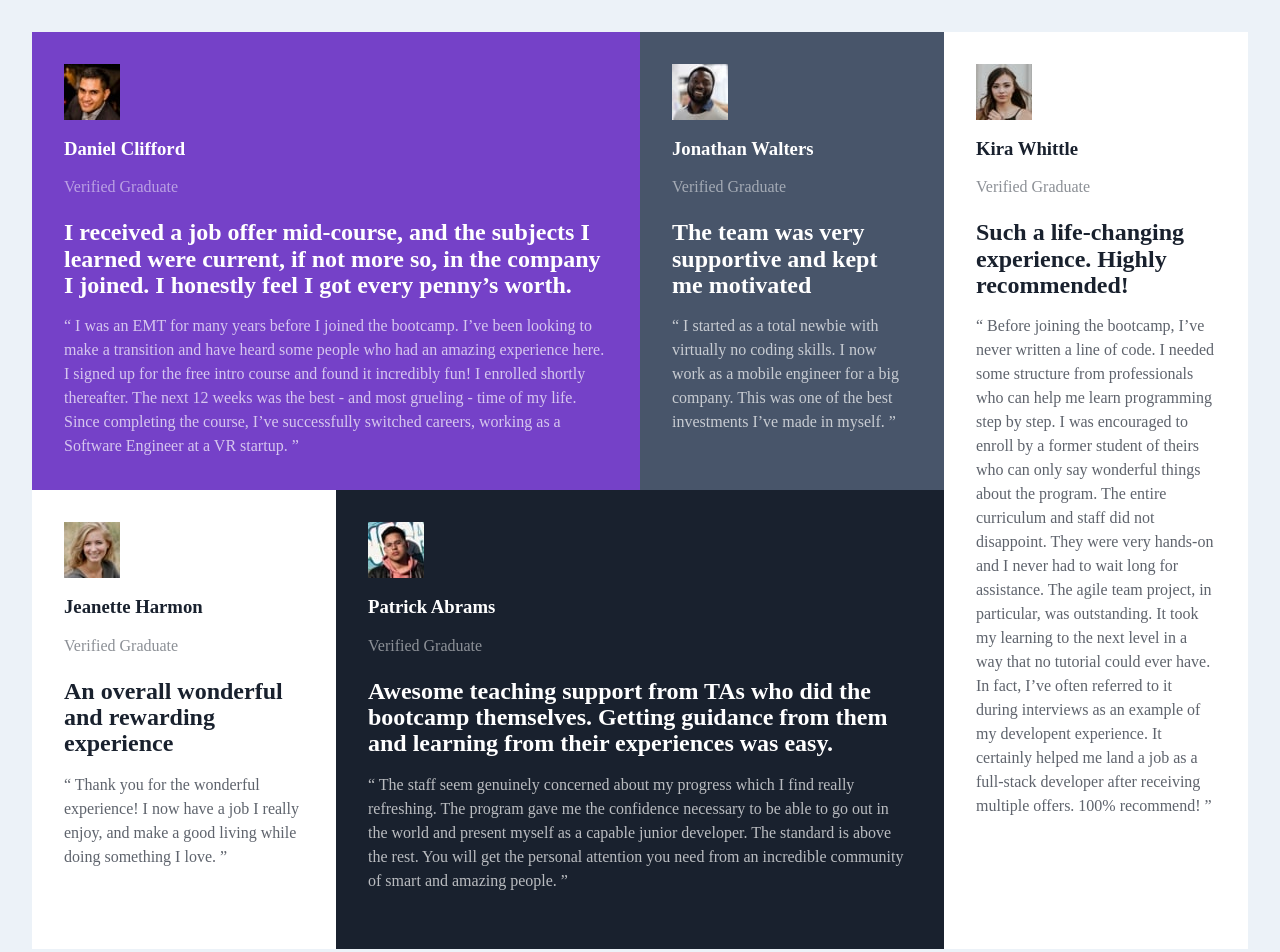
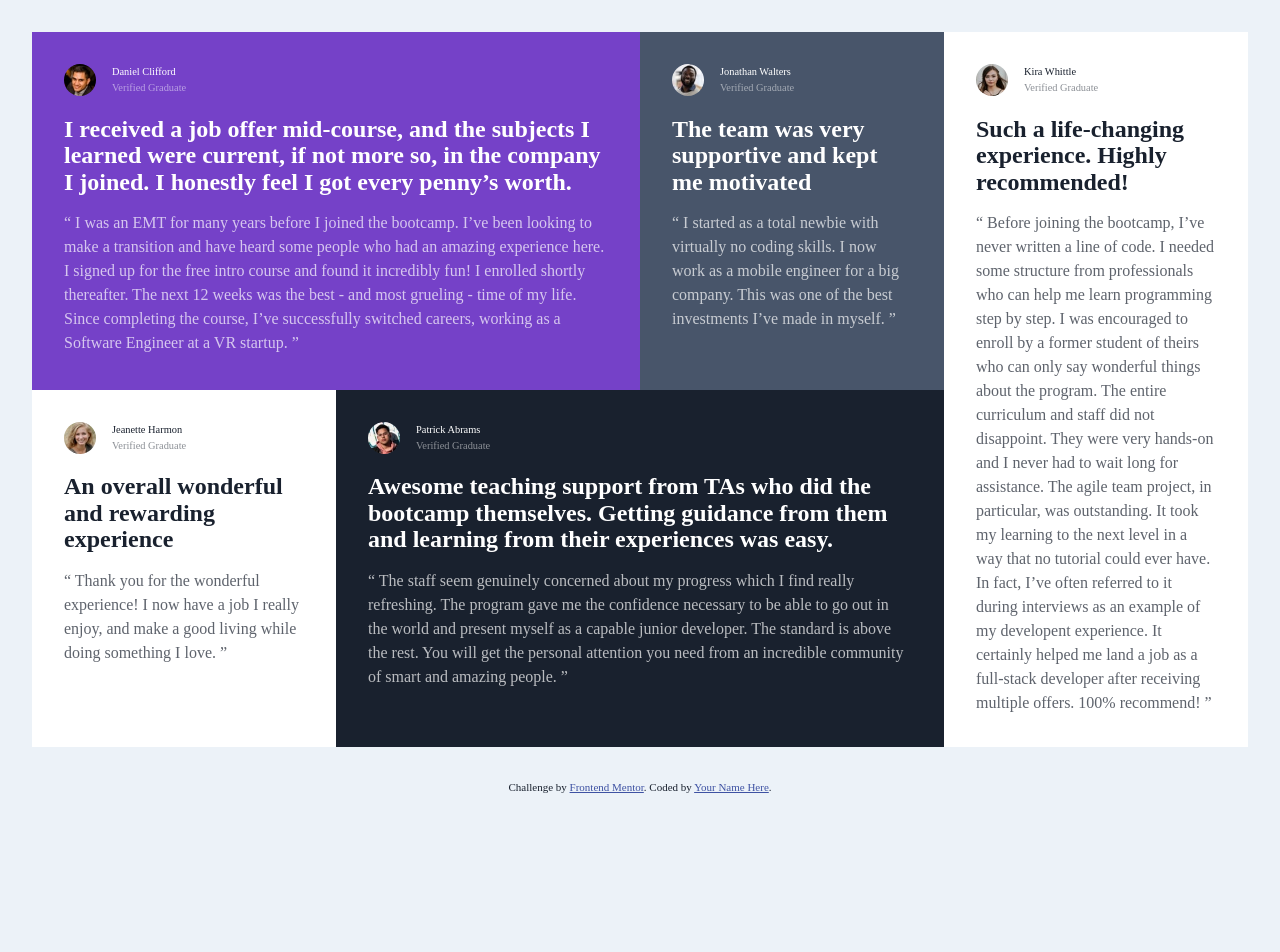
Before and after one commit to cdGuilherme/testimonials-grid-section-main, a plain HTML site: page index.html in a window 1280 px wide. Shown: the top 952 px of the page. After the commit the page ends 832 px from the top, so only its background shows below. Drawn offline with Linux system fonts and the light colour scheme.

Commit message:
Update card profile
- image on left side of profile name/description
- rounded shaped image
- smaller profile text

```diff
--- a/index.html
+++ b/index.html
@@ -16,8 +16,10 @@
             src="images/image-daniel.jpg"
             alt="Daniel's profile picture"
           />
-          <h3 class="card__profile-name">Daniel Clifford</h3>
-          <p class="card__profile-description">Verified Graduate</p>
+          <div>
+            <p class="card__profile-name">Daniel Clifford</p>
+            <p class="card__profile-description">Verified Graduate</p>
+          </div>
         </div>
         <div class="card__testimonial">
           <h2 class="card__testimonial-title">
@@ -42,8 +44,10 @@
             src="images/image-jonathan.jpg"
             alt="Jonathan's profile picture"
           />
-          <h3 class="card__profile-name">Jonathan Walters</h3>
-          <p class="card__profile-description">Verified Graduate</p>
+          <div>
+            <p class="card__profile-name">Jonathan Walters</p>
+            <p class="card__profile-description">Verified Graduate</p>
+          </div>
         </div>
         <div class="card__testimonial">
           <h2 class="card__testimonial-title">
@@ -63,8 +67,10 @@
             src="images/image-jeanette.jpg"
             alt="Jeanette's profile picture"
           />
-          <h3 class="card__profile-name">Jeanette Harmon</h3>
-          <p class="card__profile-description">Verified Graduate</p>
+          <div>
+            <p class="card__profile-name">Jeanette Harmon</p>
+            <p class="card__profile-description">Verified Graduate</p>
+          </div>
         </div>
         <div class="card__testimonial">
           <h2 class="card__testimonial-title">An overall wonderful and rewarding experience</h2>
@@ -82,8 +88,10 @@
             src="images/image-patrick.jpg"
             alt="Patrick's profile picture"
           />
-          <h3 class="card__profile-name">Patrick Abrams</h3>
-          <p class="card__profile-description">Verified Graduate</p>
+          <div>
+            <p class="card__profile-name">Patrick Abrams</p>
+            <p class="card__profile-description">Verified Graduate</p>
+          </div>
         </div>
         <div class="card__testimonial">
           <h2 class="card__testimonial-title">
@@ -107,8 +115,10 @@
             src="images/image-kira.jpg"
             alt="Kira's profile picture"
           />
-          <h3 class="card__profile-name">Kira Whittle</h3>
-          <p class="card__profile-description">Verified Graduate</p>
+          <div>
+            <p class="card__profile-name">Kira Whittle</p>
+            <p class="card__profile-description">Verified Graduate</p>
+          </div>
         </div>
         <div class="card__testimonial">
           <h2 class="card__testimonial-title">
--- a/sass/index.scss
+++ b/sass/index.scss
@@ -46,6 +46,27 @@ body {
 
 .card {
   padding: 2em;
+}
+
+.card__profile {
+  display: flex;
+  div {
+    margin-left: 1em;
+    display: flex;
+    flex-direction: column;
+    justify-content: center;
+  }
+}
+
+.card__profile-name, .card__profile-description {
+  margin: 0;
+  font-size: 0.65rem;
+  font-weight: normal;
+}
+
+.card__profile-picture {
+  height: 2rem;
+  border-radius: 50%;
 }
 
 #card-1 {
```
Also changed, not shown: css/index.css, 1 other file.
